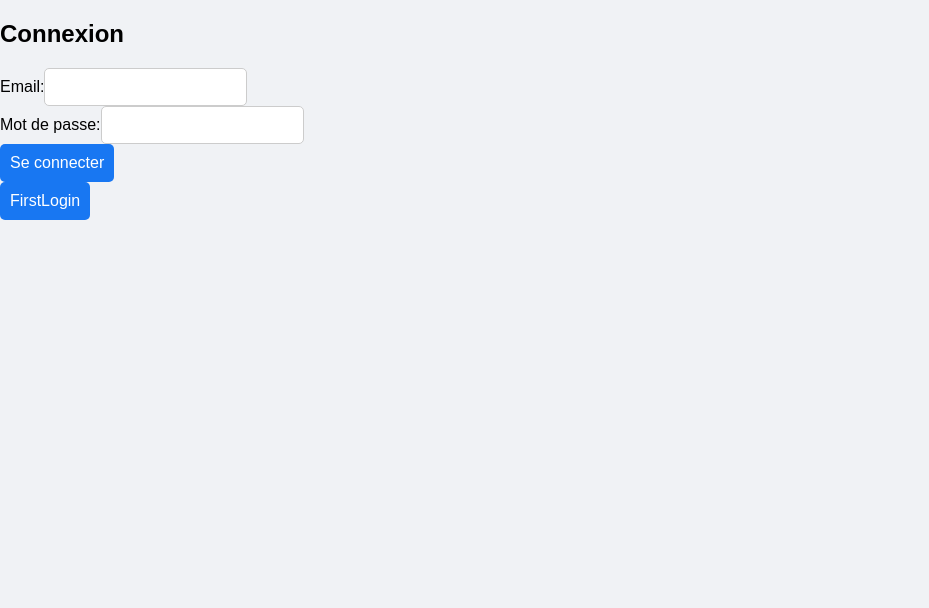
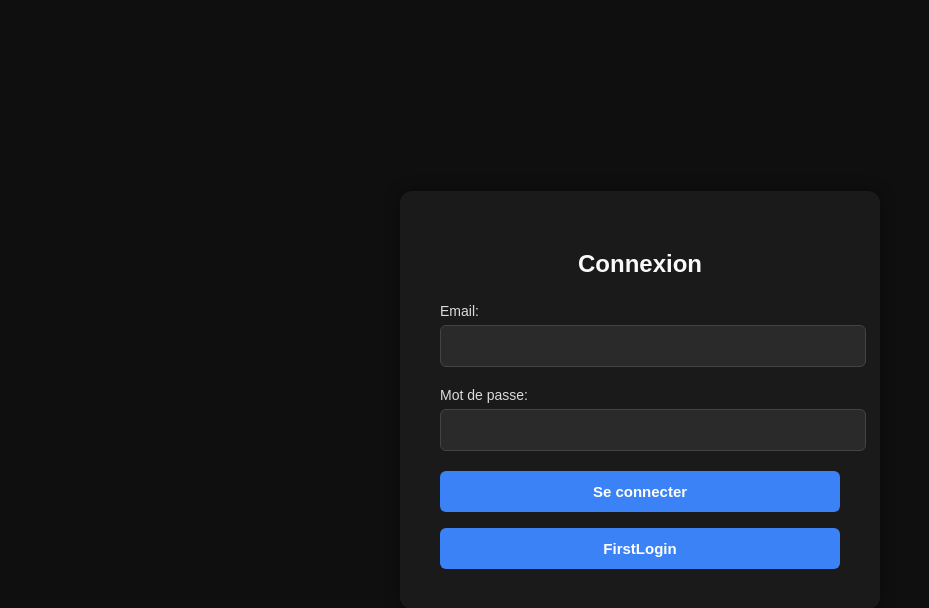
Before and after one commit to RomainR99/FrontRedditClone, a React (Vite) app: page /login in a window 1280 px wide. Shown: the top 608 px of the page, without its empty margins (0-929 px from the left). Built offline with nearby package versions, Linux system fonts and the light colour scheme.

Commit message:
correction page login

```diff
--- a/src/App.jsx
+++ b/src/App.jsx
@@ -4,7 +4,7 @@ import { BrowserRouter as Router, Routes, Route } from 'react-router-dom';
 import SignUp from './components/SignUp';
 import Login from './components/Login';
 import Posts from './components/Posts';
-import FirstLogin from './components/FirstLogin'; // Importer FirstLogin
+import FirstLogin from './components/FirstLogin';
 import Main from './components/Main';
 import CreatePost from './components/CreatePost';
 
@@ -12,11 +12,12 @@ function App() {
   return (
     <Router>
       <Routes>
+        {/* 👈 Route ajoutée ici */}
+        <Route path="/" element={<Main />} />
         <Route path="/signup" element={<SignUp />} />
         <Route path="/login" element={<Login />} />
         <Route path="/posts" element={<Posts />} />
         <Route path="/first-login" element={<FirstLogin />} />
-        <Route path="/main" element={<Main />} />
         <Route path="/createPost" element={<CreatePost />} />
       </Routes>
     </Router>
--- a/src/components/Login.jsx
+++ b/src/components/Login.jsx
@@ -1,6 +1,6 @@
-// src/components/Login.jsx
 import React, { useState, useEffect } from 'react';
 import { useNavigate } from 'react-router-dom';
+import "../styles/Login.css";
 
 const Login = () => {
   const [email, setEmail] = useState('');
@@ -8,40 +8,29 @@ const Login = () => {
   const [error, setError] = useState('');
   const [loading, setLoading] = useState(false);
 
-  const navigate = useNavigate(); // Initialisation du hook de navigation
+  const navigate = useNavigate();
 
-  // Redirection automatique si l'utilisateur est déjà connecté
   useEffect(() => {
     const token = localStorage.getItem('jwt');
+    // Redirection si besoin...
   }, []);
 
   const handleSubmit = async (e) => {
     e.preventDefault();
-
     setLoading(true);
     setError('');
 
     try {
       const response = await fetch('http://localhost:1337/api/auth/local', {
         method: 'POST',
-        headers: {
-          'Content-Type': 'application/json',
-        },
-        body: JSON.stringify({
-          identifier: email,
-          password: password,
-        }),
+        headers: { 'Content-Type': 'application/json' },
+        body: JSON.stringify({ identifier: email, password }),
       });
 
-      if (!response.ok) {
-        throw new Error('Identifiants incorrects');
-      }
+      if (!response.ok) throw new Error('Identifiants incorrects');
 
       const data = await response.json();
-      const token = data.jwt;
-
-      localStorage.setItem('jwt', token);
-      /*window.location.href = '/posts';*/
+      localStorage.setItem('jwt', data.jwt);
       window.location.href = '/main';
     } catch (err) {
       setError(err.message);
@@ -50,16 +39,11 @@ const Login = () => {
     }
   };
 
-  // Fonction de redirection vers la page FirstLogin
-  const handleRedirectToFirstLogin = () => {
-    navigate('/first-login'); // Redirige vers la page FirstLogin
-  };
-
   return (
     <div className="connexion-page">
+      <div className="connexion-form">
         <h2>Connexion</h2>
-      <form onSubmit={handleSubmit} className="connexion-form">
-        <div>
+        <form onSubmit={handleSubmit}>
           <label>Email:</label>
           <input
             type="email"
@@ -67,8 +51,7 @@ const Login = () => {
             onChange={(e) => setEmail(e.target.value)}
             required
           />
-        </div>
-        <div>
+
           <label>Mot de passe:</label>
           <input
             type="password"
@@ -76,21 +59,19 @@ const Login = () => {
             onChange={(e) => setPassword(e.target.value)}
             required
           />
-        </div>
-        {error && <p style={{ color: 'red' }}>{error}</p>}
+
+          {error && <p className="error">{error}</p>}
+
           <button type="submit" disabled={loading}>
-          {loading ? 'Connexion...' : 'Se connecter'}
+            {loading ? "Connexion..." : "Se connecter"}
           </button>
         </form>
 
-      {/* Ajout du bouton pour rediriger vers la page FirstLogin */}
         <div className="mt-4">
-        <button
-          onClick={handleRedirectToFirstLogin}
-          className="bg-blue-600 hover:bg-blue-700 text-white px-4 py-2 rounded"
-        >
+          <button onClick={() => navigate('/first-login')}>
             FirstLogin
           </button>
+        </div>
       </div>
     </div>
   );
--- a/src/components/MainPage.jsx
+++ b/src/components/MainPage.jsx
@@ -14,8 +14,8 @@ function MainPage() {
             <div className="main-layout">
                 <Sidebard/>
                 <div className="center-layout">
-                <PostList/>
-                <Posts/>
+                    <PostList/>
+                    <Posts/>
                 </div>
                 <Suggestion/>
             </div>
--- a/src/components/Posts.jsx
+++ b/src/components/Posts.jsx
@@ -1,8 +1,6 @@
-// src/components/Posts.jsx
 import React, { useState, useEffect } from 'react';
 import "../styles/Post.css";
-import { jwt_decode } from 'jwt-decode';
-
+import { jwtDecode } from "jwt-decode";
 
 const Posts = () => {
   const [posts, setPosts] = useState([]);
@@ -23,8 +21,8 @@ const Posts = () => {
 
       // Décoder le token JWT pour obtenir les informations de l'utilisateur
       try {
-        const decodedToken = jwt_decode(token); // Décodage du token
-        console.log('Token décodé:', decodedToken); // Affichage du token décodé dans la console
+        const decodedToken = jwtDecode(token);
+        console.log('Token décodé:', decodedToken);
       } catch (err) {
         console.error('Erreur lors du décodage du token:', err);
         setError('Erreur de décodage du token');
@@ -79,17 +77,16 @@ const Posts = () => {
           posts.map((post) => {
             try {
               const attrs = post?.attributes;
-              if (!attrs) return null; // ignorer les posts sans attributs
+              if (!attrs) return null;
 
               const title = attrs.title ?? "Sans titre";
               const description = attrs.description ?? "";
               const date = attrs.publishedAt || attrs.createdAt;
               const imageUrl = attrs.cover?.data?.attributes?.url;
 
-
               return (
                 <div key={post.id} className="p-4 border border-gray-200 rounded shadow-md bg-white">
-                  <p>Auteur : {authorEmail}</p>
+                  <p>Auteur : inconnu</p>
                   <h2 className="text-xl font-semibold text-gray-800 mb-2">{title}</h2>
                   <p className="text-gray-700 mb-4">{description}</p>
                   <p className="text-gray-500 text-sm mb-2">{formatDate(date)}</p>
--- a/src/styles/Login.css
+++ b/src/styles/Login.css
@@ -2,67 +2,82 @@ body {
   margin: 0;
   padding: 0;
   font-family: Arial, sans-serif;
-    background-color: #f0f2f5;
+  background-color: #0f0f0f;
+  color: #f9f9f9;
 }
 
 .connexion-page {
-    min-height: 100vh;
   display: flex;
+  justify-content: center;
   align-items: center;
-    justify-content: center;
+  height: 100vh;
+  background-color: #0f0f0f;
 }
 
 .connexion-form {
-    background-color: white;
-    padding: 30px;
-    border-radius: 10px;
-    box-shadow: 0px 4px 10px rgba(0, 0, 0, 0.1);
-    width: 350px;
-    display: flex;
-    flex-direction: column;
-    gap: 15px;
+  background-color: #1a1a1a;
+  padding: 40px;
+  border-radius: 12px;
+  box-shadow: 0 0 15px rgba(0,0,0,0.4);
+  width: 100%;
+  max-width: 400px;
 }
 
 .connexion-form h2 {
   text-align: center;
+  margin-bottom: 25px;
+  color: #f9f9f9;
   font-size: 24px;
-    color: #1c1e21;
-    margin-bottom: 20px;
 }
 
-input {
-    padding: 10px;
-    border: 1px solid #ccc;
-    border-radius: 5px;
+.connexion-form label {
+  display: block;
+  margin-bottom: 6px;
   font-size: 14px;
-    background-color: #f5f6f7;
+  color: #dcdcdc;
 }
 
-input:focus {
-    border-color: #1877f2;
-    outline: none;
+.connexion-form input {
+  width: 100%;
+  padding: 12px;
+  margin-bottom: 20px;
+  background-color: #2a2a2a;
+  border: 1px solid #444;
+  color: #fff;
+  border-radius: 6px;
+  font-size: 14px;
 }
 
-button {
-    padding: 10px;
-    background-color: #1877f2; /* Orange Reddit */
+.connexion-form input:focus {
+  outline: none;
+  border-color: #3b82f6;
+}
+
+.connexion-form button {
+  width: 100%;
+  padding: 12px;
+  background-color: #3b82f6;
   color: white;
   border: none;
-    border-radius: 5px;
-    font-size: 16px;
+  border-radius: 6px;
   cursor: pointer;
-    transition: background-color 0.3s;
+  font-weight: bold;
+  font-size: 15px;
+  transition: background-color 0.3s ease;
 }
 
-button:hover {
-    background-color: #166fe5;
-    transform: scale(1.03);
+.connexion-form button:hover {
+  background-color: #2563eb;
 }
 
-.error-message {
-    background-color: #ffe5e5;
-    color: #cc0000;
-    padding: 10px;
-    border-radius: 5px;
-    font-size: 14px;
+.error {
+  color: red;
+  margin-bottom: 12px;
+  text-align: center;
 }
+
+.mt-4 {
+  margin-top: 1rem;
+  display: flex;
+  justify-content: center;
+}
```
Lines whose indentation alone changed are shown as unchanged.
